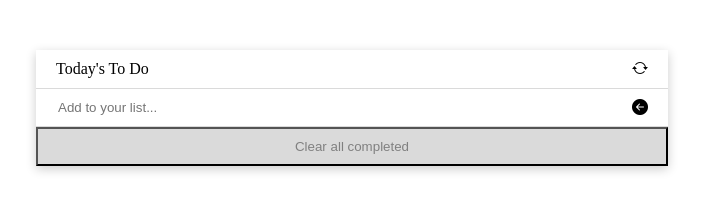
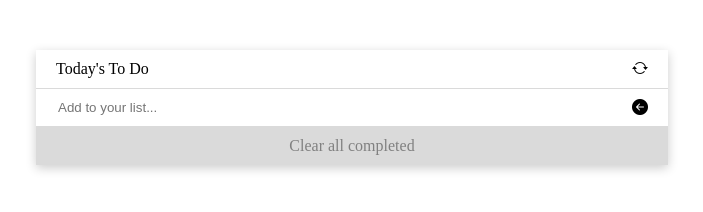
Before and after one commit to Kajal19-del/To-do-list, a website built with webpack: page src/index.html in a window 1280 px wide. Shown: the whole page, without its empty margins (288-991 px from the left). Built offline with nearby package versions, Linux system fonts and the light colour scheme.

Commit message:
Make changes

```diff
--- a/src/index.html
+++ b/src/index.html
@@ -25,7 +25,7 @@
 
 		  <section id="todoList"></section>
 
-		  <button class="clearAll">Clear all completed</button>
+		  <div class="clearAll">Clear all completed</div>
 		</div>
 
 		<script type="module" src="./index.js"></script>
```
